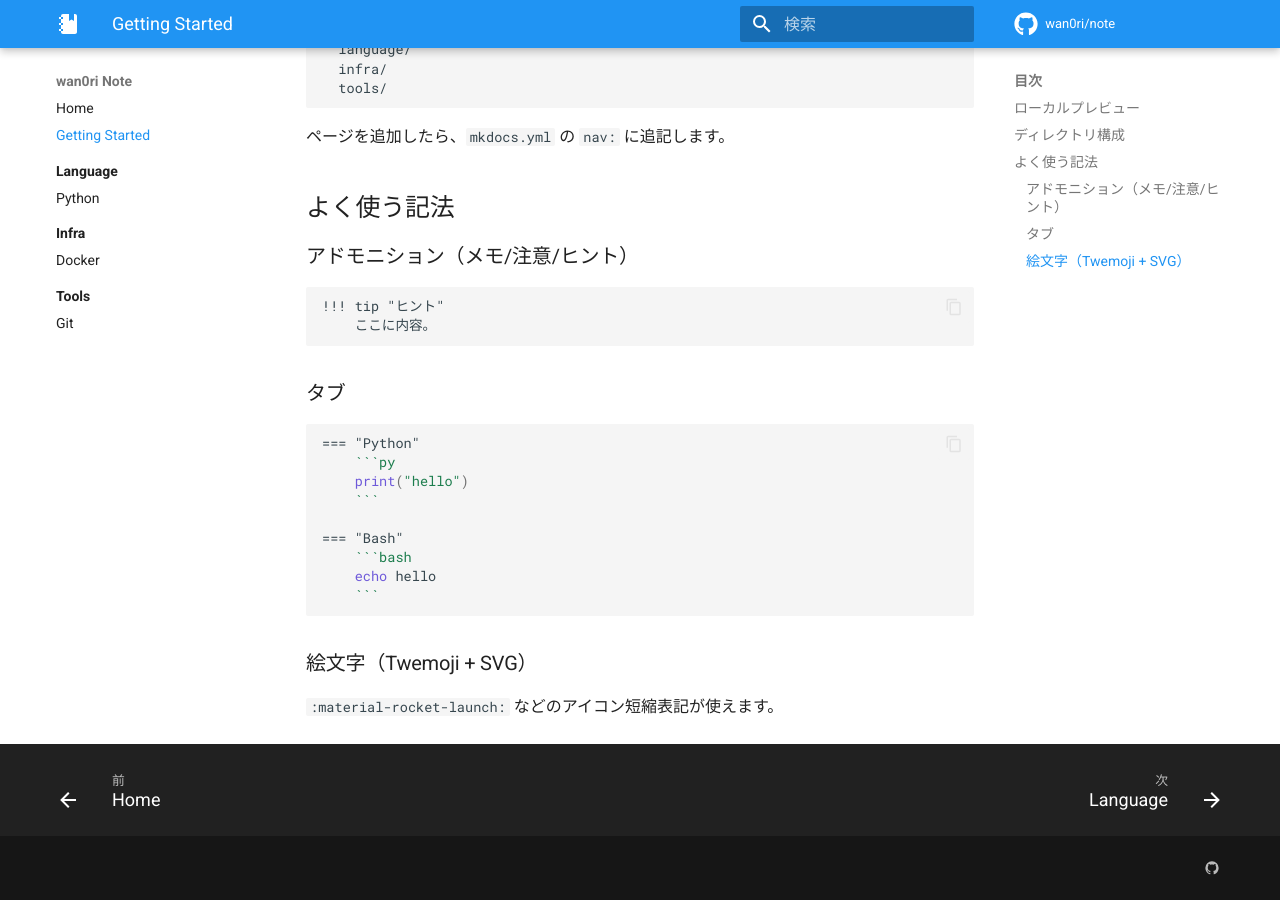
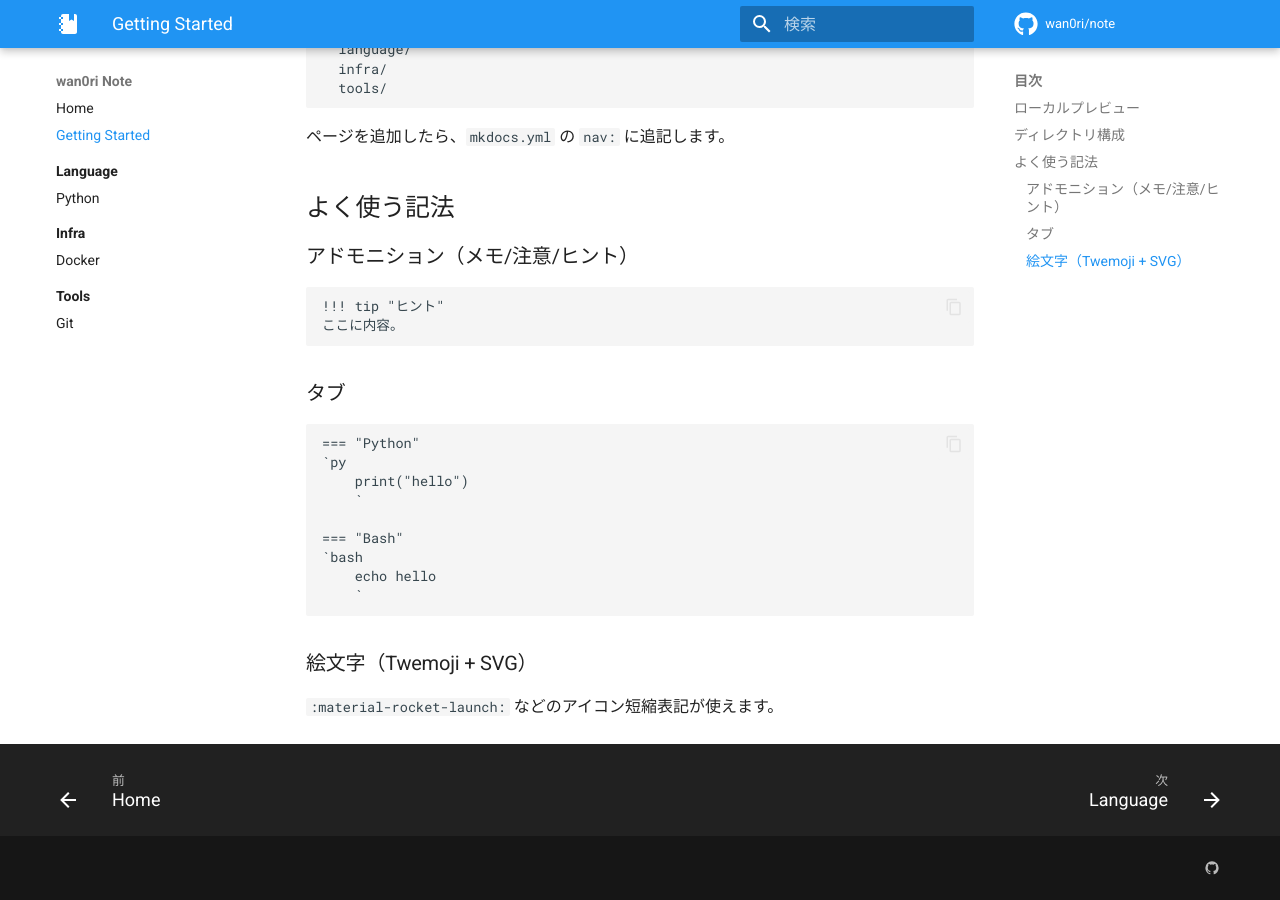
Before and after one commit to wan0ri/note, an MkDocs documentation site: the page built from docs/getting-started.md, in a window 1280 px wide and 900 px high, scrolled down 534 px. Built offline with MkDocs 1.6.1 and Material for MkDocs 9.7.7, drawn with Linux system fonts in a browser that asks for light colours; comment, search, counter and statistics services are not loaded.

Commit message:
fix: 修正されたコードブロックのインデントとフォーマットを改善

````diff
--- a/docs/getting-started.md
+++ b/docs/getting-started.md
@@ -36,21 +36,21 @@ docs/
 
 ```markdown
 !!! tip "ヒント"
-    ここに内容。
+ここに内容。
 ```
 
 ### タブ
 
 ```markdown
 === "Python"
-    ```py
+`py
     print("hello")
-    ```
+    `
 
 === "Bash"
-    ```bash
+`bash
     echo hello
-    ```
+    `
 ```
 
 ### 絵文字（Twemoji + SVG）
````
